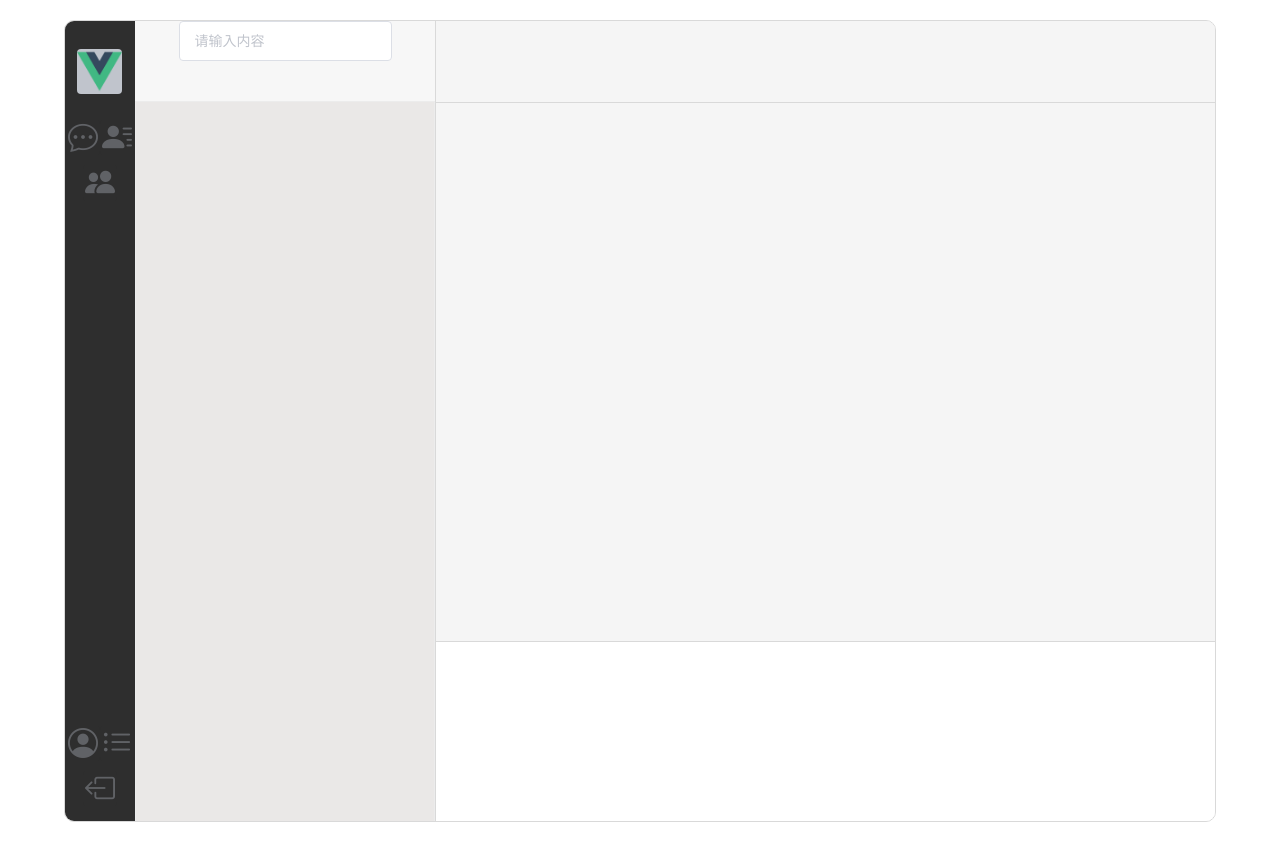
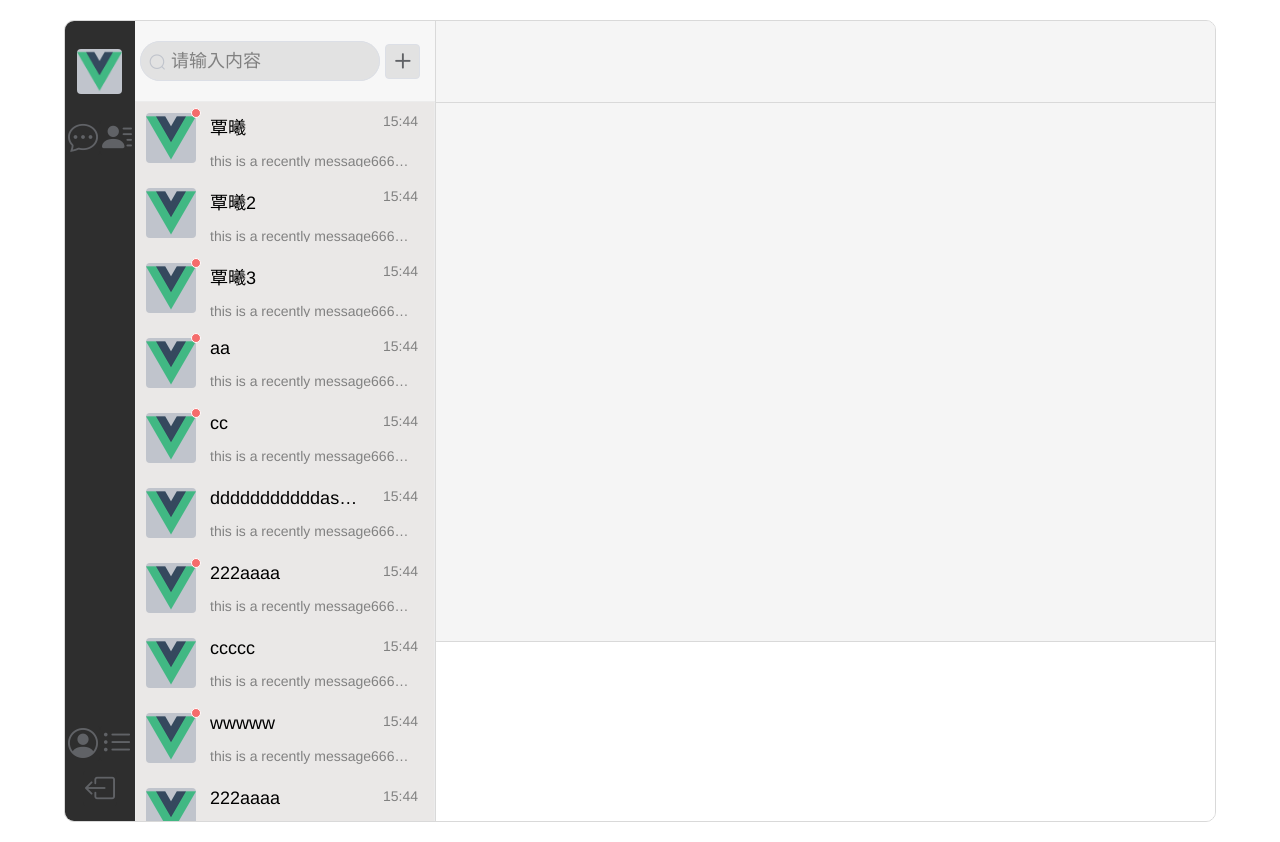
Before and after one commit to babyyoung66/WowCheatUI, a Vue app: page /#/cheat in a window 1280 px wide. Built offline with nearby package versions, Linux system fonts and the light colour scheme.

Commit message:
List列表组件基本完成

```diff
--- a/src/components/List.vue
+++ b/src/components/List.vue
@@ -2,15 +2,58 @@
   <div class="sidebar">
     <div class="searchbox">
       <el-autocomplete
-
+        prefix-icon="el-icon-search"
         v-model="state"
+        value-key="name"
         :fetch-suggestions="querySearch"
         placeholder="请输入内容"
+        :trigger-on-focus="false"
+        @select="handleSelect"
+        clearable
+        @clear="afterClear"
+      ></el-autocomplete>
 
-        @select="handleSelect"
-      ></el-autocomplete>
+      <el-button icon="el-icon-plus"></el-button>
     </div>
-    <div class="listbox"></div>
+
+    <!-- 列表区域 -->
+    <div class="listbox">
+      <ul v-if="currentListType == 'message'">
+        <li
+          v-for="(it, index) in ListData"
+          :key="index"
+          @click="SelectList(it, index)"
+          :class="{ onSelect: currentClik === index }"
+        >
+          <!-- 消息红点 -->
+          <el-badge :is-dot="it.uncheck" class="item">
+            <!-- 头像 -->
+            <el-avatar
+              shape="square"
+              :size="100"
+              fit="cover"
+              :src="avatarUrl"
+            ></el-avatar>
+          </el-badge>
+          <!-- 名称、时间、最新一条记录 -->
+          <div class="peopleinfo">
+            <div class="namewithTime">
+              <!-- 名称 -->
+              <span class="name" style="font-size: 18px">{{ it.name }}</span>
+
+              <!-- 时间，取最近一条记录的时间，判断与当前时间间隔，分别显示昨天、前天、七天内显示星期、七天以上显示具体年月日 -->
+              <span class="time">15:44</span>
+            </div>
+            <div class="recMessage">
+              <p class="mess">
+                this is a recently message6666666666666666666666
+              </p>
+            </div>
+          </div>
+        </li>
+      </ul>
+      <ul v-if="currentListType == 'addressbook'"></ul>
+    </div>
   </div>
 </template>
 
@@ -19,53 +62,287 @@ export default {
   name: "List",
   data() {
     return {
-      restaurants: [],
-      state1: '',
-      state: ''
+      //记录当前已选li的index，用于改变样式
+      currentClik: -1,
+      avatarUrl: '../static/logo.png',
+      ListData: [{ "id": "15", "name": "覃曦", "uncheck": true },
+      { "id": "14", "name": "覃曦2", "uncheck": false },
+      { "id": "16", "name": "覃曦3", "uncheck": true },
+      { "id": "17", "name": "aa", "uncheck": true },
+      { "id": "18", "name": "cc", "uncheck": true },
+      { "id": "19", "name": "dddddddddddasda sdasdddd", "uncheck": false },
+      { "id": "20", "name": "222aaaa", "uncheck": true },
+      { "id": "21", "name": "ccccc", "uncheck": false },
+      { "id": "22", "name": "wwwww", "uncheck": true },
+      { "id": "23", "name": "222aaaa", "uncheck": false },
+      { "id": "24", "name": "hhhhh", "uncheck": true },
+      { "id": "13", "name": "7777", "uncheck": true },
+      { "id": "12", "name": "黄军乐", "uncheck": false }
+      ],
+      searchData: [],
+      state: '',
+      // 列表类型，后续使用vuex动态切换
+      currentListType: 'message'
     }
   },
   methods: {
-    querySearch(queryString, callback) {
-      var restaurants = this.restaurants;
-      var results = queryString ? restaurants.filter(this.createFilter(queryString)) : restaurants;
+    querySearch(queryString, cb) {
+      let restaurants = this.searchData;
+      //获取一个查询数组
+      let results = queryString ? restaurants.filter(this.fuzzyFilter(queryString)) : restaurants;
+      //console.log(results)
       // 调用 callback 返回建议列表的数据
-      callback(results);
+      cb(results);
     },
-    createFilter(queryString) {
+    // 模糊查询
+    fuzzyFilter(queryString) {
 
       return (restaurant) => {
-        return (restaurant.nikname.toLowerCase().indexOf(queryString.toLowerCase()) === 0);
+        //跟据name或id匹配查询结果 indexOf >= 0则模糊匹配，indexOf == 0则精确匹配
+        return (restaurant.name.toLowerCase().indexOf(queryString.toLowerCase()) >= 0) || (restaurant.id.toLowerCase().indexOf(queryString.toLowerCase()) >= 0);
+      };
+    },
+    // 准确查询
+    accurateFilter(queryString) {
+      return (restaurant) => {
+        //跟据name或id匹配查询结果 indexOf >= 0则模糊匹配，indexOf == 0则精确匹配
+        return (restaurant.id.toLowerCase().indexOf(queryString.toLowerCase()) === 0);
       };
     },
     getData() {
-        // 获取数据方法，可以在初始加载的时候缓存在localStorage中，然后再从中获取
-      return [
-        { "id": "13", "nikname": "覃曦" },
-        { "id": "13", "nikname": "覃曦2" },
-        { "id": "13", "nikname": "覃曦3" },
-        { "id": "12", "nikname": "黄军乐" }
-      ];
+      // 获取数据方法，可以在初始加载的时候缓存在localStorage中，然后再从中获取
+      return [{ "id": "15", "name": "覃曦", "uncheck": true },
+      { "id": "14", "name": "覃曦2", "uncheck": false },
+      { "id": "16", "name": "覃曦3", "uncheck": true },
+      { "id": "17", "name": "aa", "uncheck": true },
+      { "id": "18", "name": "cc", "uncheck": true },
+      { "id": "19", "name": "dddddddddddasda sdasdddd", "uncheck": false },
+      { "id": "20", "name": "222aaaa", "uncheck": true },
+      { "id": "21", "name": "ccccc", "uncheck": false },
+      { "id": "22", "name": "wwwww", "uncheck": true },
+      { "id": "23", "name": "2asd22aaaa", "uncheck": false },
+      { "id": "24", "name": "hhhhh", "uncheck": true },
+      { "id": "13", "name": "7777", "uncheck": true },
+      { "id": "12", "name": "黄军乐", "uncheck": false }
+      ]
     },
-    //   选择后触发的事件
+    // 选择后触发的事件,传入的是一个JSON对象
     handleSelect(item) {
-      console.log(item);
+      //console.log(item);
+      // 选中当前li，并将该值移到数组首位
+      this.moveToTop(item)
+      this.currentClik = 0
+      //清除未读状态
+      if(item.uncheck == true){
+        this.ListData[0].uncheck = false
+      }
+
+
+    },
+    //将搜索内容放到li首位
+    moveToTop(item) {
+
+      let restaurants = this.searchData;
+      let results = item.id ? restaurants.filter(this.accurateFilter(item.id)) : restaurants;
+      let old = results[0].id
+      //console.log(item.id === old)
+      if (item.id === old) {
+        var len = this.ListData.length
+        for (let i = 0; i < len; i++) {
+          if (this.ListData[i].id === item.id) {
+            this.ListData.splice(i, 1)
+            break
+          }
+        }
+      }
+      this.ListData.unshift(item)
+      //console.log(this.ListData)
+    },
+
+    //清除搜索内容时使输入框重新聚焦，因为不重新聚焦下次搜索时搜索建议会消失
+    afterClear() {
+      // document.activeElement获得了DOM中被聚焦的元素；.blur()取消聚焦
+      let active = document.activeElement
+      active.blur()
+      active.focus()
+    },
+
+    // 选择列表内容时
+    SelectList(data, index) {
+      //将当前高亮的currentClik切到当前
+      this.currentClik = index
+      //更改消息状态
+      this.ListData[index].uncheck = false
+
     }
 
   },
+  //页面加载时装载搜索数据
   mounted() {
-    this.restaurants = this.getData();
+    this.searchData = this.getData();
   }
 }
 </script>
 <style scoped>
+
+
+/* 查询栏父div */
 .searchbox {
   height: 80px;
   /* border-bottom: solid 1px rgb(217, 217, 217); */
   background-color: rgb(247, 247, 247);
+  display: flex;
+  /* justify-content: start; */
+  align-items: center;
+  overflow: hidden;
 }
+
+/* 列表样式 */
 .listbox {
   height: 90%;
+  /* overflow: hidden; */
   border: solid 0.5px rgb(236, 236, 236);
   background-color: rgb(234, 232, 231);
 }
+/* 选中某个li时的样式 */
+.onSelect {
+  background-color: rgb(202, 200, 198);
+}
+/* 头像 */
+.el-avatar {
+  /* margin-top: 16px !important; */
+  width: 50px !important;
+  height: 50px !important;
+}
+.el-badge {
+  padding: 0 0 0 10px;
+}
+.namewithTime {
+  display: flex;
+  justify-content: space-between;
+}
+
+.listbox .peopleinfo {
+  display: flex;
+  flex-direction: column;
+  justify-content: space-between;
+  /* align-content: stretch; */
+  width: 100%;
+  height: 54px !important;
+  overflow: hidden;
+  padding: 0 0 0 14px;
+}
+.peopleinfo .time,
+.mess {
+  color: rgb(129, 129, 129);
+  font-size: 14px;
+}
+.peopleinfo .time {
+  width: auto;
+  padding: 0 16px 0 0;
+}
+/* 超宽的名字和消息使用省略号 */
+.name,
+.recMessage .mess {
+  width: auto;
+  word-break: keep-all; /*不换行*/
+  white-space: nowrap; /*不换行*/
+  overflow: hidden;
+  text-overflow: ellipsis;
+  text-align: left;
+  padding: 0 25px 0 0;
+}
 </style>
+
+
+<style>
+/* 继承或覆盖父属性则放在此 */
+/* 查询输入框 */
+.el-autocomplete {
+  margin: 5px;
+  /* margin-top: 20px !important; */
+  width: 80%;
+}
+.searchbox .el-autocomplete .el-input__inner,
+.el-input {
+  border-radius: 20px !important;
+  background-color: rgb(226, 226, 226);
+}
+.searchbox .el-autocomplete .el-input {
+  font-size: 18px;
+}
+
+.searchbox .el-button {
+  /* margin-top: 20px ; */
+  padding: 0;
+  width: 35px;
+  height: 35px;
+  background-color: rgb(226, 226, 226) !important;
+}
+.el-button .el-icon-plus {
+  font-size: 18px !important;
+  font-weight: bold;
+}
+
+/* 搜索框提示字体颜色 */
+input::-webkit-input-placeholder {
+  color: rgb(129, 129, 129) !important;
+}
+input:-moz-input-placeholder {
+  color: rgb(129, 129, 129) !important;
+}
+input:-ms-input-placeholder {
+  color: rgb(129, 129, 129) !important;
+}
+.listbox ul {
+  padding: 0;
+  margin: 0;
+  width: 100%;
+  height: 100%;
+  overflow: hidden;
+  /* 开启滚动条 */
+  /* overlay 将滚动条浮动在元素上，不另外占用宽度（只兼容Chrome内核） */
+  /* overflow:overlay ; */
+}
+/* 将滚动调设置成悬停出现 */
+.listbox ul:hover {
+  overflow: overlay;
+}
+/* ul列表滚动条样式 */
+.listbox ul::-webkit-scrollbar {
+  /*滚动条整体样式*/
+  width: 8px; /*高宽分别对应横竖滚动条的尺寸*/
+  height: 1px;
+  /* display: none; */
+}
+.listbox ul::-webkit-scrollbar-thumb {
+  /*滚动条里面小方块*/
+  border-radius: 10px;
+  background-color: rgb(204, 200, 198);
+}
+/*滚动条里面轨道*/
+.listbox ul::-webkit-scrollbar-track {
+  /* box-shadow: inset 0 0 5px rgb(255, 255, 255);
+  background: #ededed;
+  border-radius: 10px; */
+  display: none;
+}
+
+/* li样式 */
+.listbox ul li {
+  list-style: none;
+  display: flex;
+  justify-content: space-between;
+  height: 75px;
+  align-items: center;
+  width: 100%;
+  padding: 0;
+}
+
+/* li高亮设置 */
+.listbox ul li:hover {
+  background-color: rgb(202, 200, 198);
+}
+
+
+</style>
--- a/src/components/toolbar.vue
+++ b/src/components/toolbar.vue
@@ -17,7 +17,7 @@
         <el-tooltip
           class="item"
           effect="dark"
-          content="消息列表"
+          content="消息"
           placement="right"
         >
           <el-button><i class="bi bi-chat-dots"></i></el-button>
@@ -27,21 +27,21 @@
         <el-tooltip
           class="item"
           effect="dark"
-          content="好友列表"
+          content="通讯录"
           placement="right"
         >
           <el-button><i class="bi bi-person-lines-fill"></i></el-button>
         </el-tooltip>
 
         <!-- 群聊列表 -->
-        <el-tooltip
+        <!-- <el-tooltip
           class="item"
           effect="dark"
           content="群聊列表"
           placement="right"
         >
           <el-button><i class="bi bi-people-fill"></i></el-button>
-        </el-tooltip>
+        </el-tooltip> -->
       </div>
 
       <!-- 底部菜单 -->
@@ -57,7 +57,7 @@
         </el-tooltip>
 
         <!-- 更多 -->
-        <el-tooltip class="item" effect="dark" content="更多" placement="right">
+        <el-tooltip class="item" effect="dark" content="更多..." placement="right">
           <el-popover
             placement="right"
             width="180"
--- a/src/views/Cheat.vue
+++ b/src/views/Cheat.vue
@@ -64,7 +64,7 @@ export default {
   color: #000000;
   /* background-color: rgb(234,232,231); */
   width: 300px;
-
+  /* overflow: hidden; */
   height: 100%;
   border-right:  solid 0.5px rgb(217, 217, 217);
 
```
